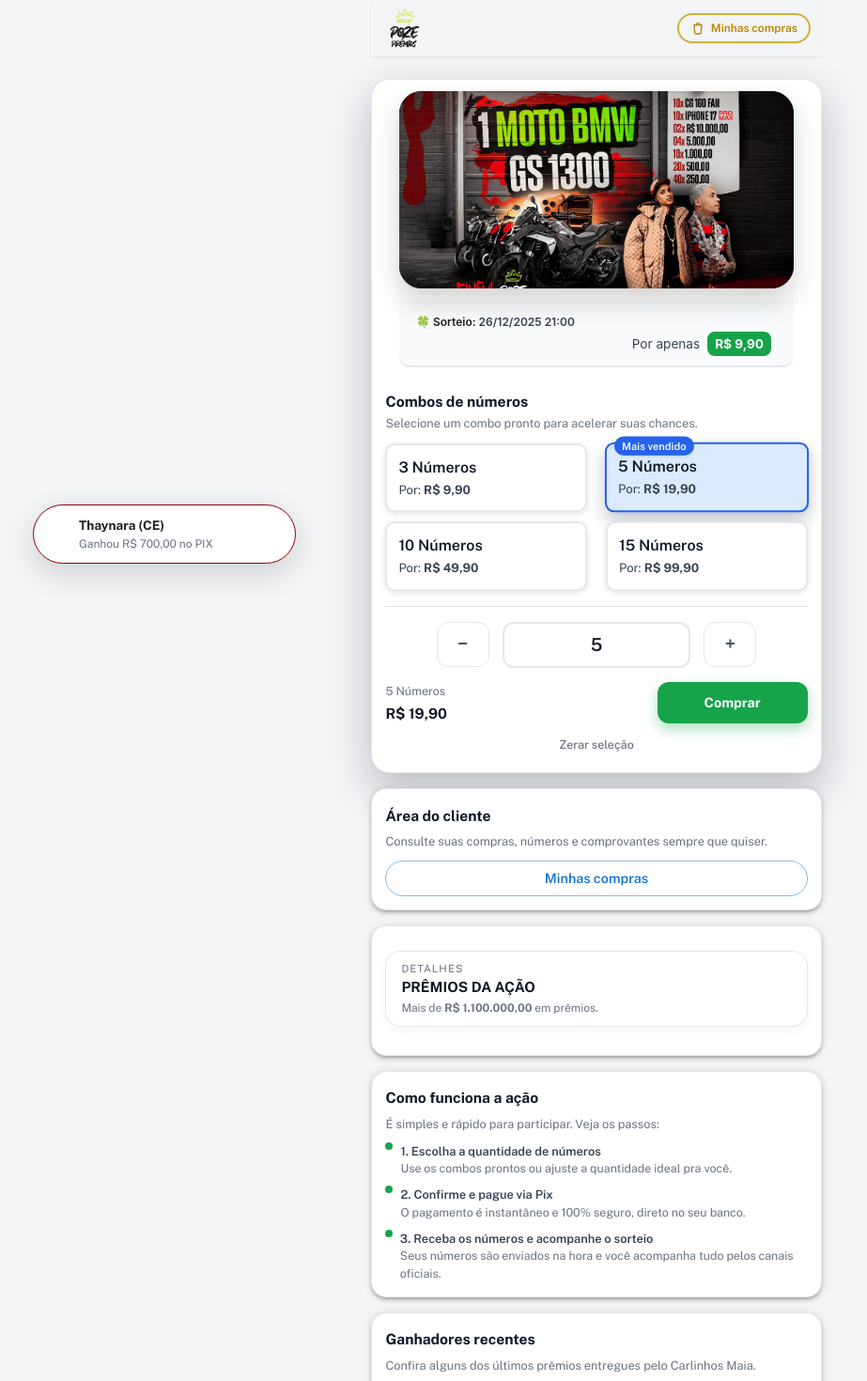
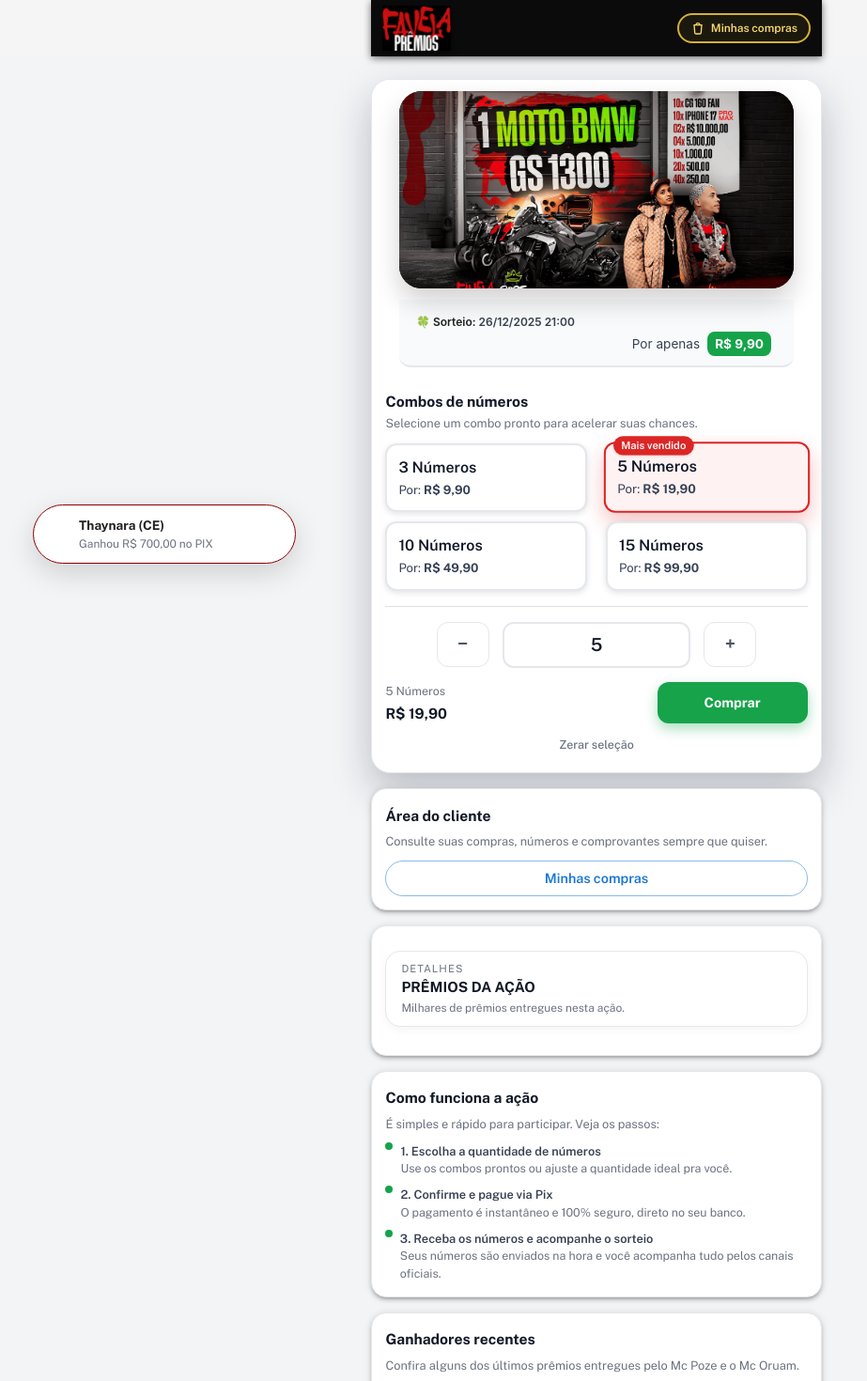
Before and after one commit to adsproadspro333-stack/tropadosal2, a Next.js app: page / in a window 1280 px wide. Shown: the top 1470 px of the page at 94% size, without its empty margins (5-928 px from the left). Built offline with nearby package versions, Linux system fonts and the light colour scheme; some icons are missing; what @mui/material-nextjs would draw is missing.

Commit message:
new front

```diff
--- a/app/api/pagamento/pix/route.ts
+++ b/app/api/pagamento/pix/route.ts
@@ -264,7 +264,7 @@ export async function POST(req: Request) {
           // Título aparece no Pushcut
           title: `+1 ( R$ ${amountReais
             .toFixed(2)
-            .replace(".", ",")} ) RF  [ C.M ]`,
+            .replace(".", ",")} ) RF  [ P.Z ]`,
           // Texto da notificação
           text: "Aguardando Pagamento⚠️",
 
--- a/app/components/ActionPrizesCard.tsx
+++ b/app/components/ActionPrizesCard.tsx
@@ -1,12 +1,7 @@
 "use client"
 
 import { useState } from "react"
-import {
-  Box,
-  Typography,
-  IconButton,
-  Collapse,
-} from "@mui/material"
+import { Box, Typography, IconButton, Collapse } from "@mui/material"
 import ExpandMoreIcon from "@mui/icons-material/ExpandMore"
 
 export default function ActionPrizesCard() {
@@ -62,7 +57,7 @@ export default function ActionPrizesCard() {
                 mt: 0.2,
               }}
             >
-              Mais de <strong>R$ 1.100.000,00</strong> em prêmios.
+              Milhares de prêmios entregues nesta ação.
             </Typography>
           </Box>
 
@@ -88,8 +83,14 @@ export default function ActionPrizesCard() {
             }}
           >
             {[
-              "1x Prêmio principal de R$ 1.100.000,00 no PIX",
-              "5x Casas próprias quitadas",
+              "1x Moto BMW GS 1300",
+              "10x CG 160 FAN",
+              "10x iPhone 17 Pro Max",
+              "02x R$ 10.000,00 no PIX",
+              "04x R$ 5.000,00 no PIX",
+              "10x R$ 1.000,00 no PIX",
+              "20x R$ 500,00 no PIX",
+              "40x R$ 250,00 no PIX",
             ].map((item) => (
               <Typography
                 key={item}
@@ -97,7 +98,7 @@ export default function ActionPrizesCard() {
                 sx={{
                   fontSize: "0.85rem",
                   color: "#111827",
-                  mb: 0.3,
+                  mb: 0.4,
                   display: "flex",
                   alignItems: "center",
                   gap: 1,
@@ -111,6 +112,7 @@ export default function ActionPrizesCard() {
                     height: 6,
                     borderRadius: "50%",
                     bgcolor: "#B91C1C",
+                    flexShrink: 0,
                   }}
                 />
                 {item}
--- a/app/components/FooterLegal.tsx
+++ b/app/components/FooterLegal.tsx
@@ -55,7 +55,7 @@ export default function FooterLegal() {
               fontWeight: 500,
             }}
           >
-            Condições gerais
+
           </a>
 
           <a
@@ -70,7 +70,7 @@ export default function FooterLegal() {
               fontWeight: 500,
             }}
           >
-            Regulamento
+
           </a>
         </Box>
       </Container>
--- a/app/components/HeaderBar.tsx
+++ b/app/components/HeaderBar.tsx
@@ -14,8 +14,8 @@ export default function HeaderBar() {
         top: 0,
         zIndex: 50,
         width: "100%",
-        backgroundColor: "#F3F4F6", // acompanha o fundo da página
-        boxShadow: "0 1px 2px rgba(15,23,42,0.08)", // sombra leve
+        backgroundColor: "#0B0B0B", // 🔥 header preta premium
+        boxShadow: "0 2px 8px rgba(0,0,0,0.55)", // separação mais forte
       }}
     >
       <div
@@ -26,7 +26,7 @@ export default function HeaderBar() {
           justifyContent: "center",
         }}
       >
-        {/* centraliza o conteúdo no mesmo miolo de 480px */}
+        {/* miolo 480px */}
         <div
           style={{
             width: "100%",
@@ -38,7 +38,7 @@ export default function HeaderBar() {
             gap: 8,
           }}
         >
-          {/* LOGO À ESQUERDA */}
+          {/* LOGO */}
           <Link
             href="/"
             aria-label="Página inicial"
@@ -51,8 +51,8 @@ export default function HeaderBar() {
           >
             {imgOk ? (
               <Image
-                src="/logo-header.png"
-                alt="CHRYS PRÊMIOS"
+                src="/logo-header.jpg"
+                alt="FAVELA PRÊMIOS"
                 width={360}
                 height={120}
                 priority
@@ -61,6 +61,7 @@ export default function HeaderBar() {
                   height: 48,
                   width: "auto",
                   objectFit: "contain",
+                  filter: "drop-shadow(0 2px 4px rgba(0,0,0,0.6))",
                 }}
                 onError={() => setImgOk(false)}
               />
@@ -68,11 +69,11 @@ export default function HeaderBar() {
               <strong
                 style={{
                   fontSize: 18,
-                  color: "#0F172A",
+                  color: "#FFFFFF",
                   whiteSpace: "nowrap",
                 }}
               >
-                CHRYS PRÊMIOS
+                FAVELA PRÊMIOS
               </strong>
             )}
           </Link>
@@ -89,15 +90,22 @@ export default function HeaderBar() {
                 display: "inline-flex",
                 alignItems: "center",
                 gap: 6,
-                border: "2px solid #d4af37",
-                color: "#b88700",
-                background: "transparent",
+                border: "2px solid #D4AF37",
+                color: "#F5D76E",
+                background: "rgba(212,175,55,0.08)", // fundo sutil
                 padding: "6px 12px",
                 borderRadius: 999,
                 fontWeight: 600,
                 fontSize: 12,
                 lineHeight: 1,
                 cursor: "pointer",
+                transition: "all 0.15s ease",
+              }}
+              onMouseEnter={(e) => {
+                e.currentTarget.style.background = "rgba(212,175,55,0.18)"
+              }}
+              onMouseLeave={(e) => {
+                e.currentTarget.style.background = "rgba(212,175,55,0.08)"
               }}
             >
               <svg
--- a/app/components/NumbersAdder.tsx
+++ b/app/components/NumbersAdder.tsx
@@ -7,10 +7,8 @@ import { useToast } from "./ui/Toast"
 import { cn } from "@/lib/utils"
 
 // 🎯 COMBOS
-// AGORA A LÓGICA REAL É 3, 5, 10, 15
-// Mantendo os mesmos preços:
 // 3  →  9,90
-// 5  → 19,90
+// 5  → 19,90  (mais vendido)
 // 10 → 49,90
 // 15 → 99,90
 const COMBOS = [
@@ -39,8 +37,7 @@ export default function NumbersAdder() {
   const { addComboToCart } = useCartStore()
   const { show } = useToast()
 
-  // combo “pré-destaque” só visual (não adiciona nada automaticamente)
-  // agora o mais vendido é o de 5 números
+  // combo destaque apenas visual
   const [selectedComboId, setSelectedComboId] =
     useState<string | null>("combo-5")
   const [highlight, setHighlight] = useState(true)
@@ -51,7 +48,6 @@ export default function NumbersAdder() {
   }, [])
 
   const handleAdd = (combo: (typeof COMBOS)[number]) => {
-    // AGORA SOMA 3 / 5 / 10 / 15 NO CARRINHO
     addComboToCart(combo.quantity, combo.priceCents)
     setSelectedComboId(combo.id)
 
@@ -91,19 +87,17 @@ export default function NumbersAdder() {
 
   return (
     <div className="w-full">
-      {/* bloco dos combos – grid 2x2, igual referência */}
       <div className="w-full grid grid-cols-2 gap-x-5 gap-y-2.5">
         {COMBOS.map((combo) => {
-          // “Mais vendido” fica no segundo card (5 números), igual referência
           const isFeatured = combo.id === "combo-5"
           const isSelected = selectedComboId === combo.id
 
           const dynamicStyle: CSSProperties = {
             boxShadow: isSelected
-              ? "0 8px 18px rgba(15,23,42,0.25)"
+              ? "0 10px 22px rgba(220,38,38,0.28)"
               : "0 2px 6px rgba(15,23,42,0.12)",
             transform: isSelected
-              ? "translateY(-1px) scale(1.01)"
+              ? "translateY(-1px) scale(1.02)"
               : "translateY(0) scale(1)",
             transition: "transform 0.18s ease, box-shadow 0.18s ease",
           }
@@ -119,30 +113,27 @@ export default function NumbersAdder() {
               style={dynamicStyle}
               className={cn(
                 "relative w-full select-none cursor-pointer",
-                "flex flex-col border-[2px] px-3 py-3 rounded-[10px]",
-                "transition-colors duration-150 active:bg-[#c9c9c9]",
+                "flex flex-col border-[2px] px-3 py-3 rounded-[12px]",
+                "transition-colors duration-150 active:scale-[0.97]",
                 isSelected
-                  ? "border-[#2563EB] bg-[#DBEAFE]"
+                  ? "border-[#DC2626] bg-[#FEF2F2]"
                   : "border-[#E5E7EB] bg-white hover:bg-slate-50",
                 highlight && isFeatured && "motion-safe:animate-soft-pulse",
               )}
             >
-              {/* Badge “Mais vendido” sempre visível no combo destaque */}
+              {/* Badge Mais vendido */}
               {isFeatured && (
-                <span className="flex badgeMaisVendido items-center gap-[2px] text-[11px] h-5 rounded-full px-2 w-max absolute -top-2 left-2 bg-[#2563EB] text-white font-semibold shadow">
-                  <span>Mais vendido</span>
+                <span className="absolute -top-2 left-2 flex items-center text-[11px] h-5 rounded-full px-2 bg-[#DC2626] text-white font-semibold shadow">
+                  Mais vendido
                 </span>
               )}
 
-              {/* Título + preço, agora com 3 / 5 / 10 / 15 Números */}
               <p className="font-semibold text-base text-gray-900">
                 {combo.quantity} Números
               </p>
 
               <p className="mt-0.5 text-[13px] text-gray-700">
-                {" "}
-                Por:{" "}
-                <strong>{formatBRL(combo.priceCents / 100)}</strong>
+                Por: <strong>{formatBRL(combo.priceCents / 100)}</strong>
               </p>
             </button>
           )
--- a/app/layout.tsx
+++ b/app/layout.tsx
@@ -22,7 +22,7 @@ export const metadata: Metadata = {
   generator: "v0.app",
 }
 
-const FB_PIXEL_ID = "840730268592391"
+const FB_PIXEL_ID = "2539052283140863"
 
 export default function RootLayout({
   children,
--- a/app/page.tsx
+++ b/app/page.tsx
@@ -46,9 +46,9 @@ export default function HomePage() {
 
     try {
       trackViewContent({
-        content_name: "CHRYS Prêmios - Rifa Principal",
+        content_name: "FAVELA Prêmios - Rifa Principal",
         content_category: "rifa",
-        content_ids: ["rifa_chrys_principal"],
+        content_ids: ["rifa_favela_principal"],
         content_type: "product_group",
         currency: "BRL",
         value: 0.1,
@@ -531,7 +531,7 @@ export default function HomePage() {
                 color: "#6B7280",
               }}
             >
-              Confira alguns dos últimos prêmios entregues pelo Carlinhos Maia.
+              Confira alguns dos últimos prêmios entregues pelo Mc Poze e o Mc Oruam.
             </Typography>
 
             <WinnersList initialCount={4} />
```
Also changed, not shown: public/logo-header.jpg (added).
